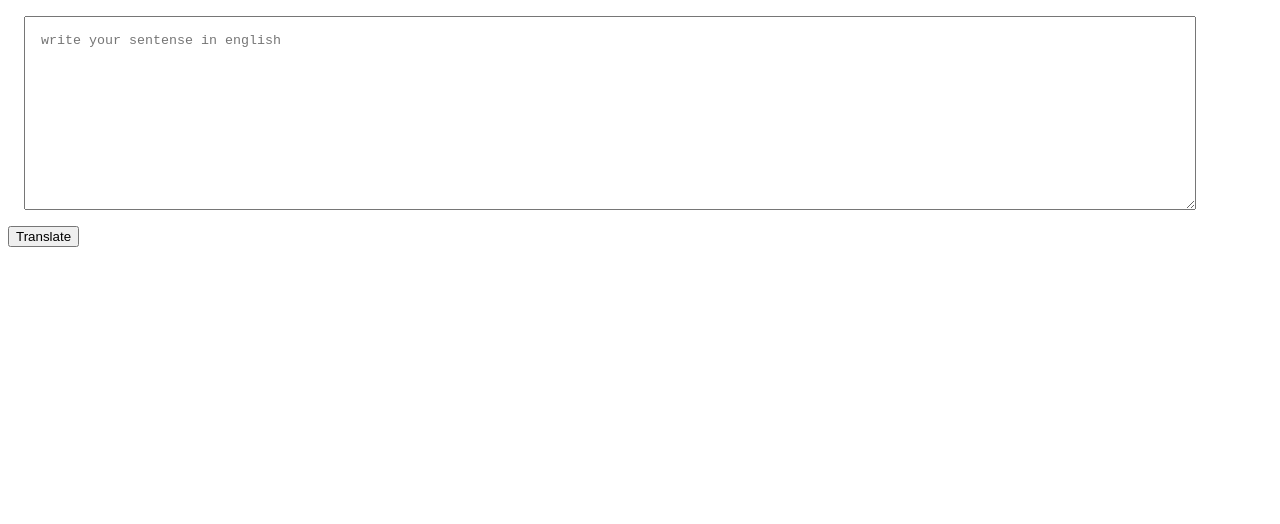
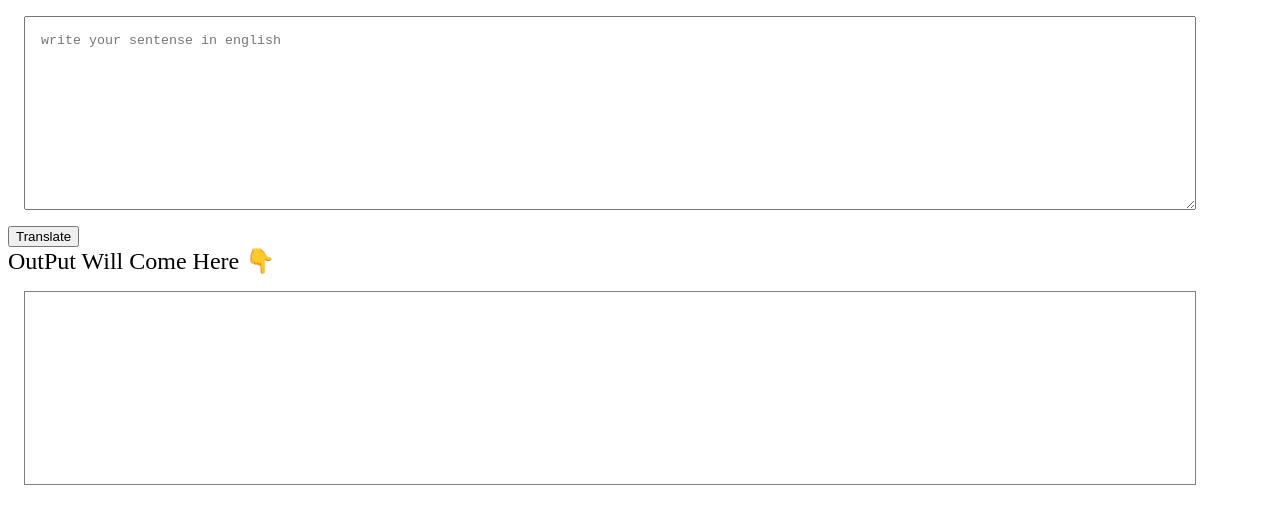
Before and after one commit to PrashantMantri24/Banana-Talk, a plain HTML site: page index.html in a window 1280 px wide. Drawn offline with Linux system fonts and the light colour scheme.

Commit message:
input output prcessing done

```diff
--- a/app.js
+++ b/app.js
@@ -7,12 +7,13 @@
 
 var btnTranslate = document.querySelector("#btn-translate");
 var txtInput = document.querySelector("#txt-input");
-console.log(txtInput);
+var outputDiv = document.querySelector("#output")
+
+// console.log(txtInput);
 
 
 function clickHandler() {
-    console.log("clicked");
-    console.log("input", txtInput.value);
+    outputDiv.innerText = "fffhhhhjhj" + txtInput.value
 }
 
 btnTranslate.addEventListener("click", clickHandler);
--- a/index.html
+++ b/index.html
@@ -13,12 +13,22 @@
             padding: 1rem;
             display:block;
         }
+
+        #output{
+            border:1px solid gray;
+            margin: 1rem;
+            padding: 1rem;
+            width: 90%;
+            height: 20vh;
+        }
     </style>
 
 </head>
 <body>
     <textarea id="txt-input" placeholder="write your sentense in english"></textarea>
     <button id="btn-translate">Translate</button>
+    <div style="font-size: x-large;">OutPut Will Come Here 👇</div>
+    <div id="output"></div>
     <script src="app.js" type="text/javascript"></script>
 </body>
 </html>
```
